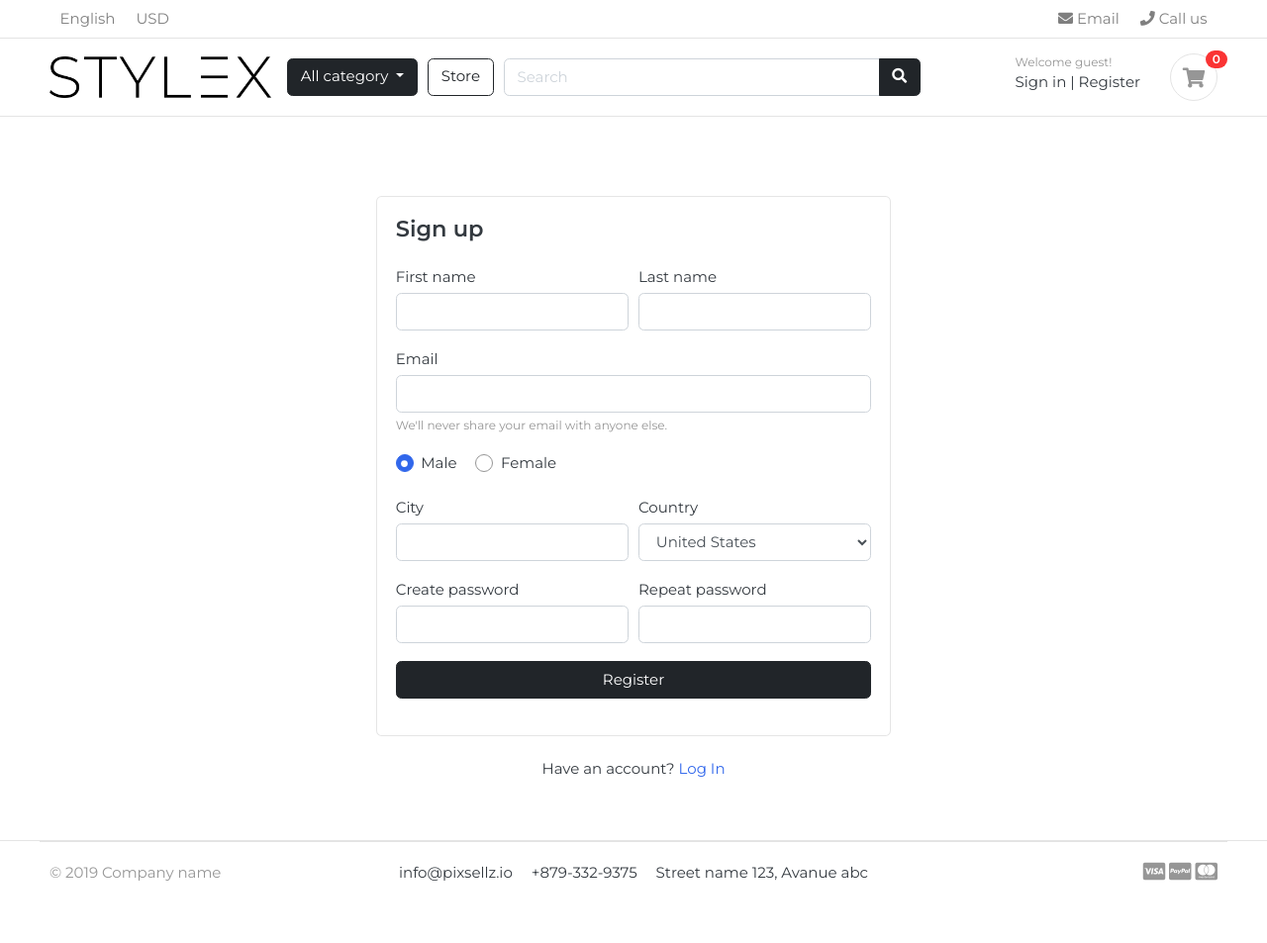
After one commit to kristenjin811/styleX, a Django app: page /accounts/register/ in a window 1280 px wide. The commit adds this page. Shown: the whole page at 99% size. Run offline with Django 4.2, Linux system fonts and the light colour scheme; data that the repository does not hold is empty; some libraries are stand-ins or nearby versions; some web fonts are replaced.

Commit message:
created path for register, login, and logout page

```diff
--- /dev/null
+++ b/accounts/urls.py
@@ -0,0 +1,10 @@
+from django.urls import path
+from .views import register, login, logout
+
+urlpatterns = [
+  path('register/', register, name='register'),
+  path('login/', login, name='login'),
+  path('logout/', logout, name='logout'),
+
+
+]
--- a/accounts/views.py
+++ b/accounts/views.py
@@ -1,3 +1,13 @@
 from django.shortcuts import render
 
 # Create your views here.
+def register(request):
+  return render(request, 'accounts/register.html')
+
+
+def login(request):
+  return render(request, 'accounts/login.html')
+
+
+def logout(request):
+  return
--- a/stylex/urls.py
+++ b/stylex/urls.py
@@ -11,4 +11,5 @@ urlpatterns = [
     path('', views.home, name='home'),
     path('store/', include('store.urls')),
     path('cart/', include('carts.urls')),
+    path('accounts/', include('accounts.urls')),
 ] + static(settings.MEDIA_URL, document_root=settings.MEDIA_ROOT)
--- /dev/null
+++ b/templates/accounts/login.html
@@ -0,0 +1 @@
+<h2>This is login page</h2>
--- /dev/null
+++ b/templates/accounts/register.html
@@ -0,0 +1,76 @@
+{% extends 'base.html' %}
+
+
+{% block content %}
+<section class="section-content padding-y">
+
+  <!-- ============================ COMPONENT REGISTER   ================================= -->
+    <div class="card mx-auto" style="max-width:520px; margin-top:40px;">
+        <article class="card-body">
+      <header class="mb-4"><h4 class="card-title">Sign up</h4></header>
+      <form>
+          <div class="form-row">
+            <div class="col form-group">
+              <label>First name</label>
+                <input type="text" class="form-control" placeholder="">
+            </div> <!-- form-group end.// -->
+            <div class="col form-group">
+              <label>Last name</label>
+                <input type="text" class="form-control" placeholder="">
+            </div> <!-- form-group end.// -->
+          </div> <!-- form-row end.// -->
+          <div class="form-group">
+            <label>Email</label>
+            <input type="email" class="form-control" placeholder="">
+            <small class="form-text text-muted">We'll never share your email with anyone else.</small>
+          </div> <!-- form-group end.// -->
+          <div class="form-group">
+            <label class="custom-control custom-radio custom-control-inline">
+              <input class="custom-control-input" checked="" type="radio" name="gender" value="option1">
+              <span class="custom-control-label"> Male </span>
+            </label>
+            <label class="custom-control custom-radio custom-control-inline">
+              <input class="custom-control-input" type="radio" name="gender" value="option2">
+              <span class="custom-control-label"> Female </span>
+            </label>
+          </div> <!-- form-group end.// -->
+          <div class="form-row">
+            <div class="form-group col-md-6">
+              <label>City</label>
+              <input type="text" class="form-control">
+            </div> <!-- form-group end.// -->
+            <div class="form-group col-md-6">
+              <label>Country</label>
+              <select id="inputState" class="form-control">
+                <option> Choose...</option>
+                  <option>Uzbekistan</option>
+                  <option>Russia</option>
+                  <option selected="">United States</option>
+                  <option>India</option>
+                  <option>Afganistan</option>
+              </select>
+            </div> <!-- form-group end.// -->
+          </div> <!-- form-row.// -->
+          <div class="form-row">
+            <div class="form-group col-md-6">
+              <label>Create password</label>
+                <input class="form-control" type="password">
+            </div> <!-- form-group end.// -->
+            <div class="form-group col-md-6">
+              <label>Repeat password</label>
+                <input class="form-control" type="password">
+            </div> <!-- form-group end.// -->
+          </div>
+            <div class="form-group">
+                <button type="submit" class="btn btn-dark btn-block"> Register  </button>
+            </div> <!-- form-group// -->
+
+        </form>
+      </article><!-- card-body.// -->
+      </div> <!-- card .// -->
+      <p class="text-center mt-4">Have an account? <a href="">Log In</a></p>
+      <br><br>
+  <!-- ============================ COMPONENT REGISTER  END.// ================================= -->
+
+
+{% endblock %}
--- a/templates/includes/navbar.html
+++ b/templates/includes/navbar.html
@@ -63,8 +63,8 @@
             <div class="widget-header">
               <small class="title text-muted">Welcome guest!</small>
               <div>
-                <a href="./signin.html">Sign in</a> <span class="dark-transp"> | </span>
-                <a href="./register.html"> Register</a>
+                <a href="{% url 'login' %}">Sign in</a> <span class="dark-transp"> | </span>
+                <a href="{% url 'register' %}"> Register</a>
               </div>
             </div>
             <a href="{% url 'cart' %}" class="widget-header pl-3 ml-3">
```
